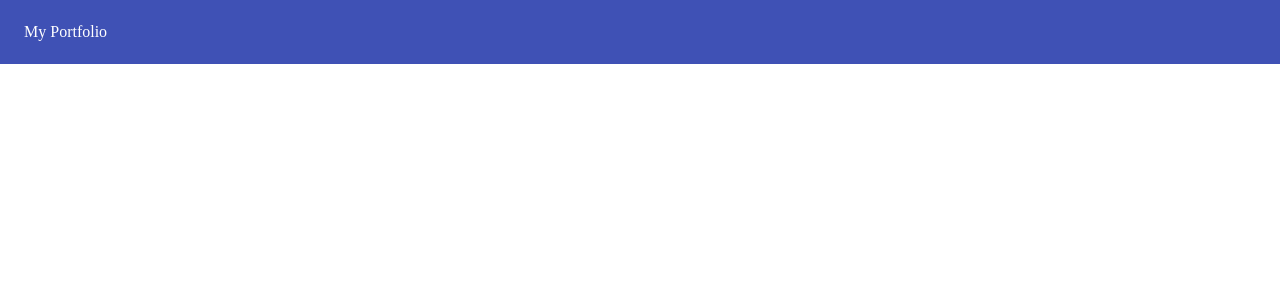
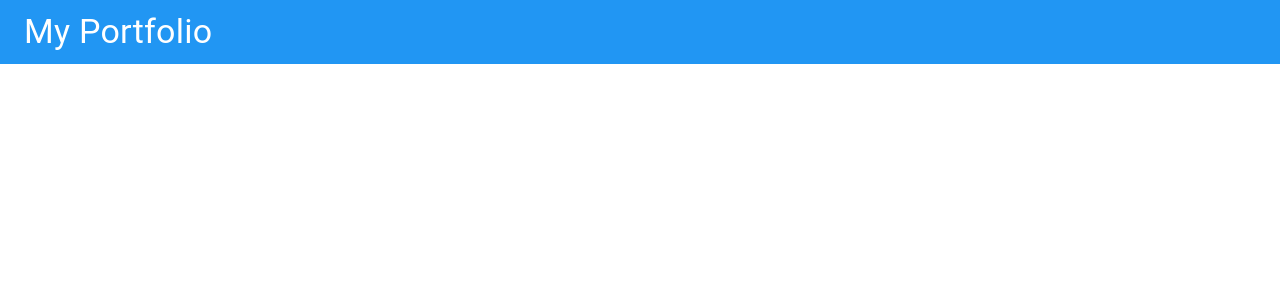
Before and after one commit to Geovany17/reactPortfolio, a React (Create React App) app: page / in a window 1280 px wide. Shown: the top 300 px of the page. Built offline with nearby package versions, Linux system fonts and the light colour scheme.

Commit message:
adding font size and theme color

```diff
--- a/src/components/App.js
+++ b/src/components/App.js
@@ -1,5 +1,5 @@
 import React from "react";
-import { ThemeProvider } from "@material-ui/core/styles";
+import { ThemeProvider } from "@material-ui/styles";
 import theme from "./ui/Theme";
 import Header from "../components/ui/Header";
 
--- a/src/components/ui/Header.js
+++ b/src/components/ui/Header.js
@@ -1,6 +1,7 @@
 import React from "react";
 import AppBar from "@material-ui/core/AppBar";
 import ToolBar from "@material-ui/core/ToolBar";
+import Typography from "@material-ui/core/Typography";
 import useScrollTrigger from "@material-ui/core/useScrollTrigger";
 
 function ElevationScroll(props) {
@@ -20,7 +21,9 @@ export default function Header(props) {
   return (
     <ElevationScroll>
       <AppBar>
-        <ToolBar>My Portfolio</ToolBar>
+        <ToolBar>
+          <Typography variant="h4">My Portfolio</Typography>
+        </ToolBar>
       </AppBar>
     </ElevationScroll>
   );
--- a/src/components/ui/Theme.js
+++ b/src/components/ui/Theme.js
@@ -1,3 +1,17 @@
 import { createMuiTheme } from "@material-ui/core/styles";
-
-export default createMuiTheme({});
+const geoBlue = "#2196F3";
+const geoOrange = "#FFBA60";
+export default createMuiTheme({
+  palette: {
+    common: {
+      blue: `${geoBlue}`,
+      orange: `${geoOrange}`,
+    },
+    primary: {
+      main: `${geoBlue}`,
+    },
+    secondary: {
+      main: `${geoOrange}`,
+    },
+  },
+});
```
